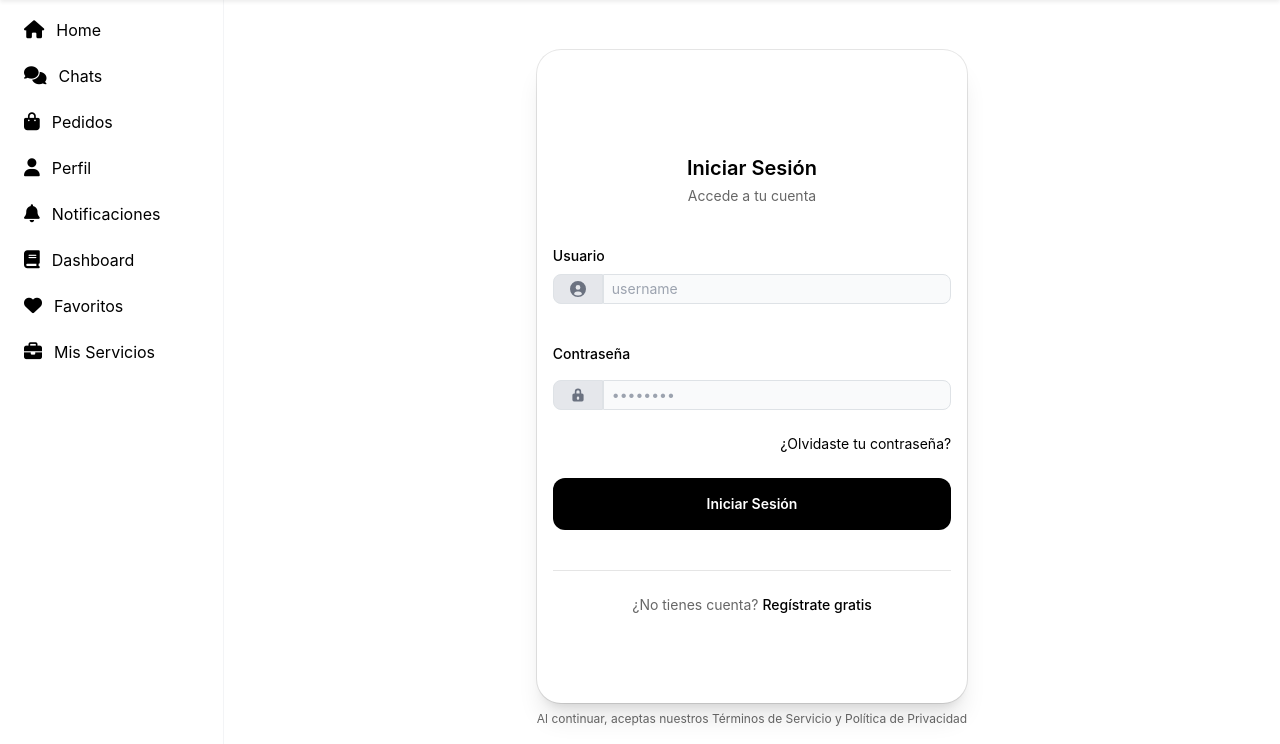
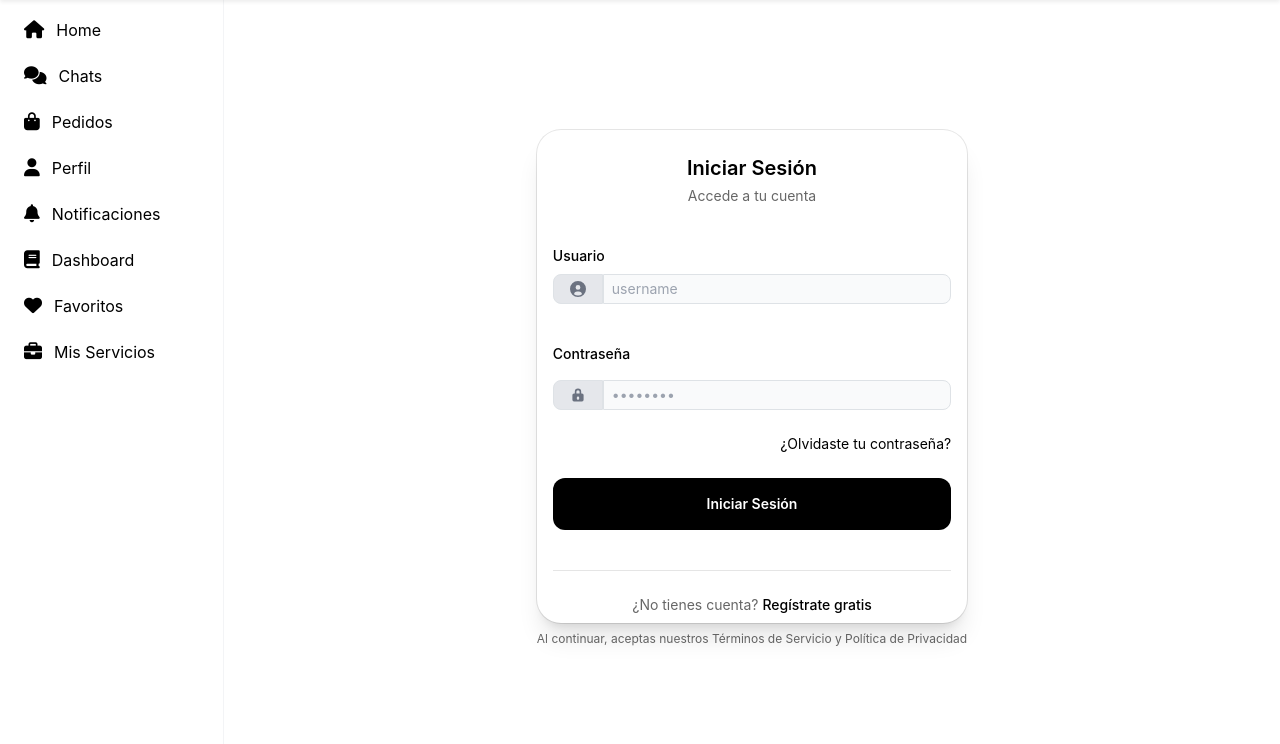
Before and after one commit to Taskify-udl/taskify-web, a Django app: page /login/ in a window 1280 px wide. Shown: the part 56-800 px from the top of the page. Run offline with Django 5.2, Linux system fonts and the light colour scheme; some libraries are stand-ins or nearby versions.

Commit message:
update to login and profile

```diff
--- a/taskify_app/templates/registration/login.html
+++ b/taskify_app/templates/registration/login.html
@@ -2,11 +2,11 @@
 {% load static %}
 {% block title %}Iniciar Sesión{% endblock %}
 {% block content %}
-    <section class="relative flex h-[calc(100vh-3.5rem)] items-center justify-center bg-white px-4 py-16 sm:py-24">
+    <section class="relative flex h-[calc(100vh-3.5rem)] items-center justify-center bg-white px-4 ">
         <div class="h-[calc(100vh-3.5rem)] flex items-center justify-center ">
             <div class="relative w-full max-w-md mx-auto">
 
-                <div class="px-3 rounded-3xl bg-white px-18 py-20 mt-8 shadow-xl ring-1 ring-black/10 sm:px-16 sm:py-20">
+                <div class="px-3 rounded-3xl bg-white px-18  mt-8 shadow-xl ring-1 ring-black/10 sm:px-16 ">
                     <div class="mb-10 text-center pt-4">
                         <h2 class="text-xl font-semibold text-black">Iniciar Sesión</h2>
                         <p class="mb-2 mt-1 text-sm text-black/60">Accede a tu cuenta</p>
--- a/taskify_app/views.py
+++ b/taskify_app/views.py
@@ -148,6 +148,8 @@ def validate_signup(request):
 @login_required
 def user_logout(request):
     # Recomendado: cerrar sesión solo por POST para evitar CSRF por enlaces GET
+    if request.method != 'POST':
+        return redirect("home")
     logout(request)
     messages.success(request, "Has cerrado sesión correctamente.")
     return redirect("login")
```
Also changed, not shown: taskify_app/templates/profile.html (+13 -9 lines).
